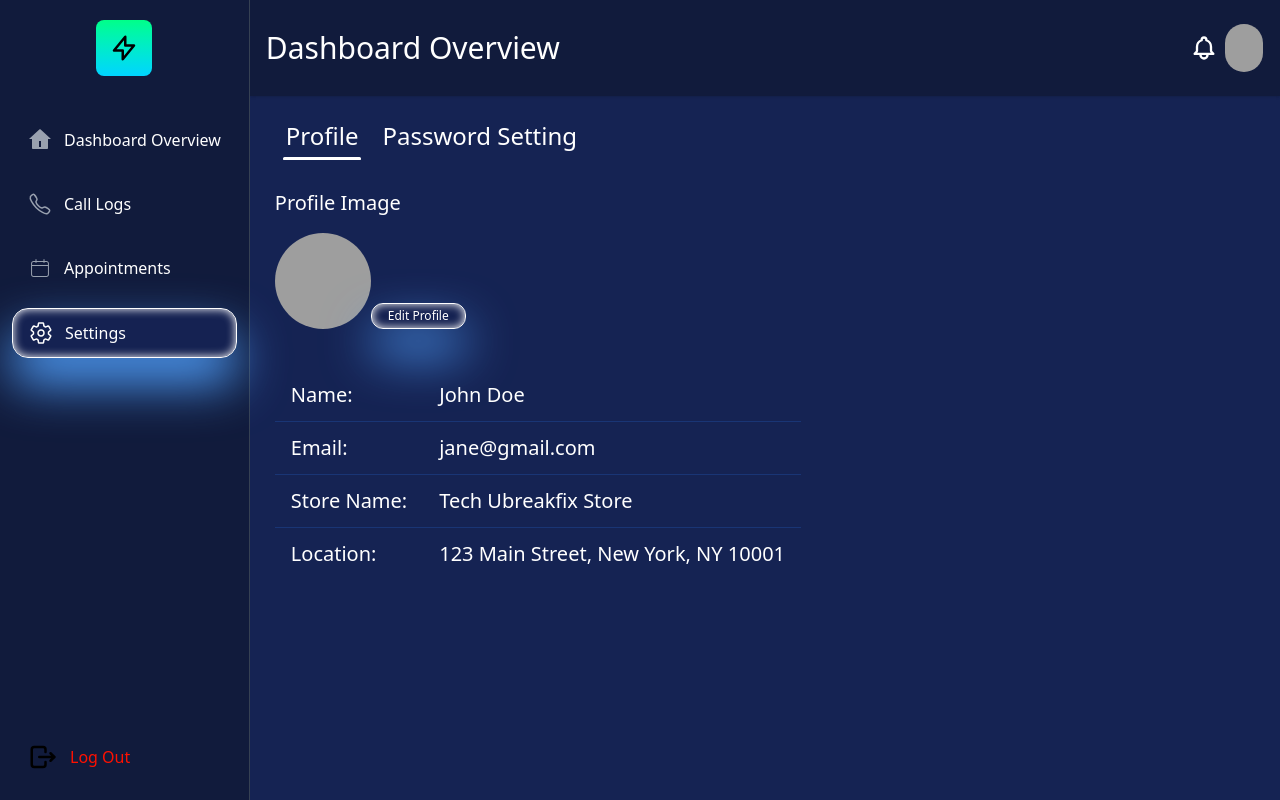
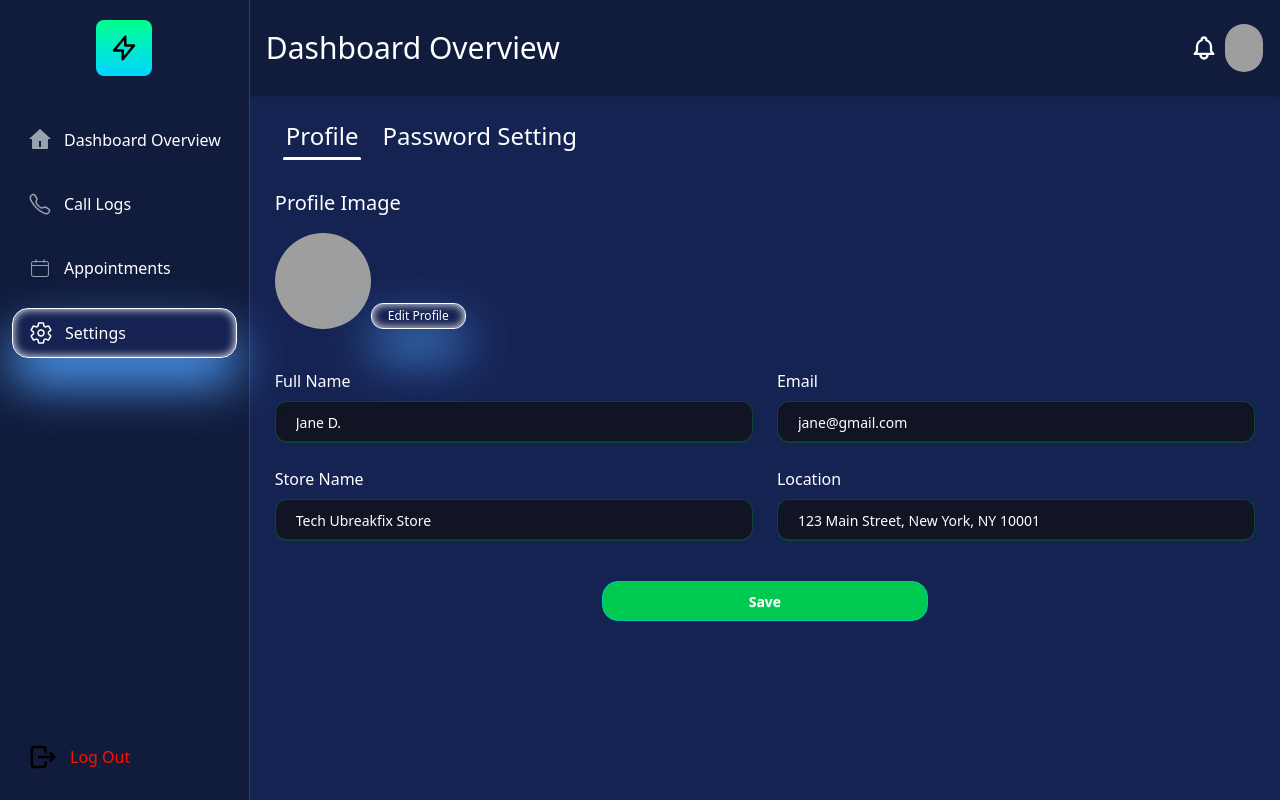
Before and after one commit to jibon49/Fire-dashboard, a React (Vite) app: page /settings in a window 1280 px wide. Both pictures are taken after a click on the button "Edit Profile". Built offline with nearby package versions, Linux system fonts and the light colour scheme; grey boxes are pictures that could not be loaded.

Commit message:
Add profile editing functionality with EditProfile and ProfileInfo components

```diff
--- /dev/null
+++ b/src/pages/Setting/EditProfile.jsx
@@ -0,0 +1,59 @@
+import { useState } from "react";
+
+
+const EditProfile = ({ userData, onUpdateProfile }) => {
+
+    const [userForm, setUserForm] = useState({
+        "Full Name": userData.name,
+        Email: userData.email,
+        "Store Name": userData.storeName,
+        Location: userData.location
+    });
+
+    const handleInputChange = (label, newValue) => {
+        setUserForm(prev => ({
+            ...prev,
+            [label]: newValue
+        }));
+    };
+
+    const handleSave = (e) => {
+        e.preventDefault();
+
+
+        const updatedData = {
+            name: userForm["Full Name"],
+            email: userForm.Email,
+            storeName: userForm["Store Name"],
+            location: userForm.Location
+        };
+
+        console.log("Saving updated data:", updatedData);
+        onUpdateProfile(updatedData);
+
+    };
+
+    return (
+        <form onSubmit={handleSave} className="">
+            <div className="mt-10 grid grid-cols-1 md:grid-cols-2 gap-6">
+                {Object.entries(userForm).map(([Label, value]) => (
+                    <div key={Label}>
+                        <h1 className="mb-2">{Label}</h1>
+                        <input
+                            type="text"
+                            value={value}
+                            onChange={(e) => handleInputChange(Label, e.target.value)}
+                            className="input w-full bg-[#101423] flex-1 border border-[#00FF8833] p-5 rounded-xl focus:outline-none focus:border-[#00FF88]"
+                        />
+                    </div>
+                ))}
+
+            </div>
+            <div className="mt-10 flex items-center justify-center">
+                <button type="submit" className="btn btn-accent w-1/3 rounded-2xl text-white bg-[#00C950] shadow-none hover:bg-[#00B045]">Save</button>
+            </div>
+        </form>
+    )
+}
+
+export default EditProfile
--- /dev/null
+++ b/src/pages/Setting/ProfileInfo.jsx
@@ -0,0 +1,41 @@
+
+
+const ProfileInfo = ({ userData }) => {
+
+
+  return (
+    <div className="flex items-center  mt-10 mb-4">
+                <div className="overflow-x-auto">
+                    <table className="table">
+                        {/* head */}
+                        <thead>
+                        </thead>
+                        <tbody className="text-xl">
+                            <tr className="">
+                                <td className=" border-b border-border-color">Name:</td>
+                                <td className=" border-b border-border-color">{userData.name}</td>
+                            </tr>
+
+                            <tr className="border-b border-border-color">
+                                <td className=" border-b border-border-color">Email:</td>
+                                <td className=" border-b border-border-color">{userData.email}</td>
+                            </tr>
+
+                            <tr className="border-b border-border-color">
+                                <td className=" border-b border-border-color">Store Name:</td>
+                                <td className=" border-b border-border-color">{userData.storeName}</td>
+                            </tr>
+
+                            <tr className="border-b border-border-color">
+                                <td className="">Location:</td>
+                                <td className="">{userData.location}</td>
+                            </tr>
+                        </tbody>
+
+                    </table>
+                </div>
+            </div>
+  )
+}
+
+export default ProfileInfo
--- a/src/pages/Setting/ProfileSetting.jsx
+++ b/src/pages/Setting/ProfileSetting.jsx
@@ -1,13 +1,25 @@
+import { useState } from "react";
+import ProfileInfo from "./ProfileInfo";
+import EditProfile from "./EditProfile";
 
 
 const ProfileSetting = () => {
 
-    const userData = {
-        name: "John Doe",
+    const [editActive, setEditActive] = useState(true);
+
+    const [userData, setUserData] = useState({
+        name: "Jane D.",
         email: "jane@gmail.com",
         storeName: "Tech Ubreakfix Store",
         location: "123 Main Street, New York, NY 10001"
-    }
+    });
+
+    const handleUpdateProfile = (updatedData) => {
+        setUserData(updatedData);
+        setEditActive(true); // Switch back to view mode after saving
+    };
+
+
 
     return (
         <div className="">
@@ -19,41 +31,11 @@ const ProfileSetting = () => {
                     </div>
                 </div>
                 <div>
-                    <button className="bg-[#152252] py-1 px-4 text-white shadow-[inset_0_0_10px_rgba(255,255,255,0.35)]  border border-white shadow-white shadow-outer text-xs text-medium rounded-xl drop-shadow-2xl drop-shadow-blue-400">Edit Profile</button>
+                    <button onClick={() => setEditActive(!editActive)} className="bg-[#152252] py-1 px-4 text-white shadow-[inset_0_0_10px_rgba(255,255,255,0.35)]  border border-white shadow-white shadow-outer text-xs text-medium rounded-xl drop-shadow-2xl drop-shadow-blue-400 hover:cursor-pointer">Edit Profile</button>
                 </div>
             </div>
             <div>
-                <div className="flex items-center  mt-10 mb-4">
-                    <div className="overflow-x-auto">
-                        <table className="table">
-                            {/* head */}
-                            <thead>
-                            </thead>
-                            <tbody className="text-xl">
-                                <tr className="">
-                                    <td className=" border-b border-border-color">Name:</td>
-                                    <td className=" border-b border-border-color">{userData.name}</td>
-                                </tr>
-
-                                <tr className="border-b border-border-color">
-                                    <td className=" border-b border-border-color">Email:</td>
-                                    <td className=" border-b border-border-color">{userData.email}</td>
-                                </tr>
-
-                                <tr className="border-b border-border-color">
-                                    <td className=" border-b border-border-color">Store Name:</td>
-                                    <td className=" border-b border-border-color">{userData.storeName}</td>
-                                </tr>
-
-                                <tr className="border-b border-border-color">
-                                    <td className="">Location:</td>
-                                    <td className="">{userData.location}</td>
-                                </tr>
-                            </tbody>
-
-                        </table>
-                    </div>
-                </div>
+                {editActive ? <ProfileInfo userData={userData}></ProfileInfo>: <EditProfile userData={userData} onUpdateProfile={handleUpdateProfile}></EditProfile>}
             </div>
         </div>
     )
--- a/src/pages/Setting/Setting.jsx
+++ b/src/pages/Setting/Setting.jsx
@@ -5,13 +5,13 @@ const Setting = () => {
     return (
         <div>
             <div className="tabs tabs-border [--tab-border-color:#87A1FF]">
-                <input type="radio" name="my_tabs_2" className="tab text-2xl mb-2 pb-2" aria-label="Profile" defaultChecked />
+                <input type="radio" name="my_tabs_2" className="tab text-2xl mb-2 pb-2 text-white" aria-label="Profile" defaultChecked />
                 <div className="tab-content">
                     <ProfileSetting></ProfileSetting>
                 </div>
 
                 <input type="radio" name="my_tabs_2" className="tab text-white text-2xl mb-2 pb-2" aria-label="Password Setting"  />
-                <div className="tab-content p-10">Tab content 2</div>
+                <div className="tab-content p-10">Password Setting</div>
 
             </div>
         </div>
```
